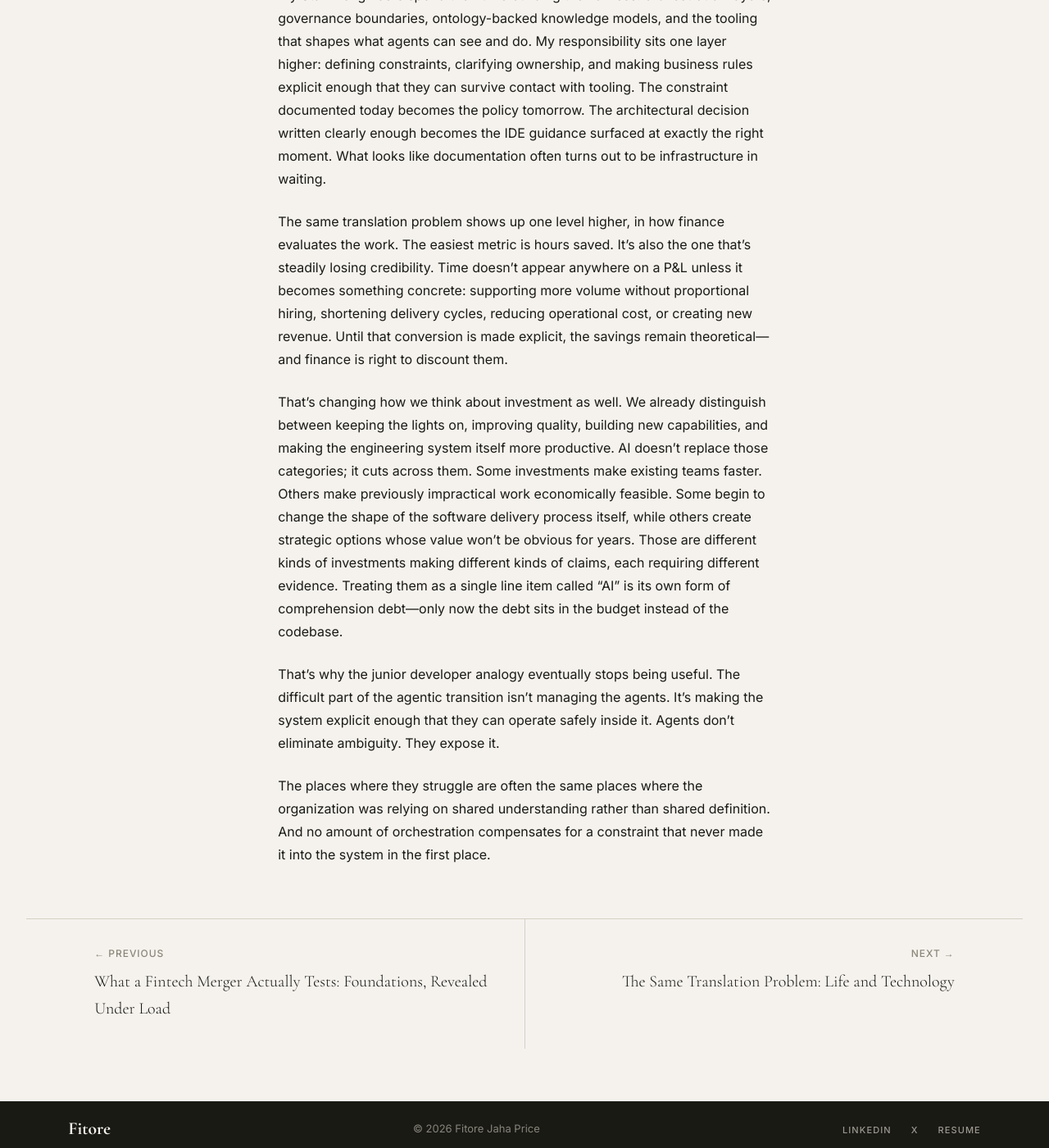
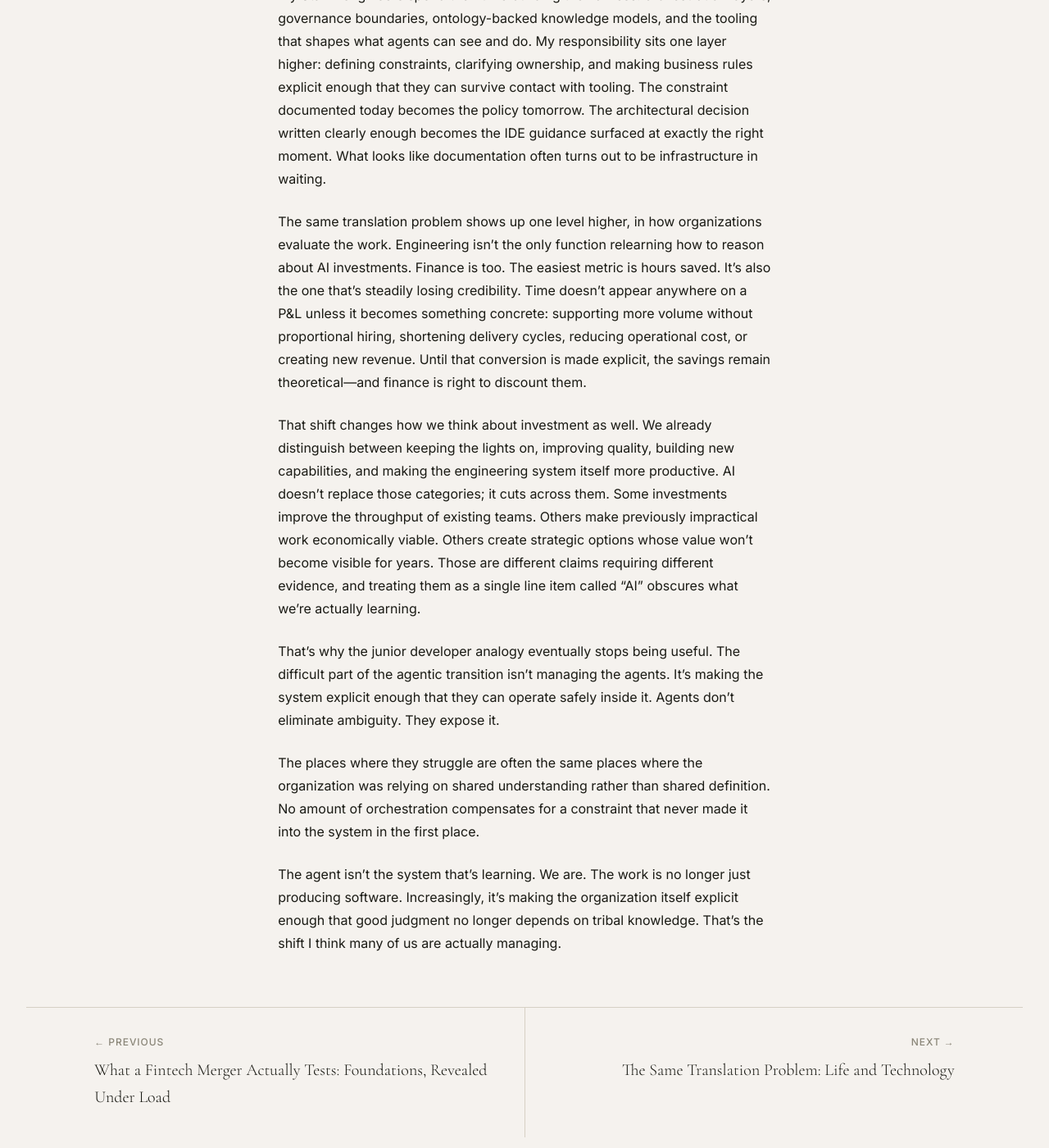
Before and after one commit to fitore/fitore.github.io, a Jekyll site: the page built from _posts/2026-04-20-managing-in-ai-era.md, in a window 1280 px wide and 1400 px high, scrolled down 1977 px. Shown: the whole window at 82% size. Built offline with Jekyll 4.4.1, drawn with Linux system fonts in a browser that asks for light colours.

Commit message:
Replace final AI management section

```diff
--- a/_posts/2026-04-20-managing-in-ai-era.md
+++ b/_posts/2026-04-20-managing-in-ai-era.md
@@ -21,14 +21,17 @@ What became interesting wasn't that the workflow worked. It was that the quality
 Most discussions about AI focus on production. How much code can it generate? How much time can it save? The harder question is comprehension. I think of it as comprehension debt: producing work faster than you can understand, reproduce, debug, or defend it. The problem isn't that the code was written by an agent. The problem is that ownership still sits with the engineer reviewing it. If output arrives faster than understanding, the bottleneck hasn't disappeared. It has moved.
 
 ## Where the Responsibility Moves
+
 The same shift shows up in engineering leadership.
 
 My Staff+ engineers spend their time building the harness: orchestration layers, governance boundaries, ontology-backed knowledge models, and the tooling that shapes what agents can see and do. My responsibility sits one layer higher: defining constraints, clarifying ownership, and making business rules explicit enough that they can survive contact with tooling. The constraint documented today becomes the policy tomorrow. The architectural decision written clearly enough becomes the IDE guidance surfaced at exactly the right moment. What looks like documentation often turns out to be infrastructure in waiting.
 
-The same translation problem shows up one level higher, in how finance evaluates the work. The easiest metric is hours saved. It's also the one that's steadily losing credibility. Time doesn't appear anywhere on a P&L unless it becomes something concrete: supporting more volume without proportional hiring, shortening delivery cycles, reducing operational cost, or creating new revenue. Until that conversion is made explicit, the savings remain theoretical—and finance is right to discount them.
+The same translation problem shows up one level higher, in how organizations evaluate the work. Engineering isn't the only function relearning how to reason about AI investments. Finance is too. The easiest metric is hours saved. It's also the one that's steadily losing credibility. Time doesn't appear anywhere on a P&L unless it becomes something concrete: supporting more volume without proportional hiring, shortening delivery cycles, reducing operational cost, or creating new revenue. Until that conversion is made explicit, the savings remain theoretical—and finance is right to discount them.
 
-That's changing how we think about investment as well. We already distinguish between keeping the lights on, improving quality, building new capabilities, and making the engineering system itself more productive. AI doesn't replace those categories; it cuts across them. Some investments make existing teams faster. Others make previously impractical work economically feasible. Some begin to change the shape of the software delivery process itself, while others create strategic options whose value won't be obvious for years. Those are different kinds of investments making different kinds of claims, each requiring different evidence. Treating them as a single line item called "AI" is its own form of comprehension debt—only now the debt sits in the budget instead of the codebase.
+That shift changes how we think about investment as well. We already distinguish between keeping the lights on, improving quality, building new capabilities, and making the engineering system itself more productive. AI doesn't replace those categories; it cuts across them. Some investments improve the throughput of existing teams. Others make previously impractical work economically viable. Others create strategic options whose value won't become visible for years. Those are different claims requiring different evidence, and treating them as a single line item called "AI" obscures what we're actually learning.
 
 That's why the junior developer analogy eventually stops being useful. The difficult part of the agentic transition isn't managing the agents. It's making the system explicit enough that they can operate safely inside it. Agents don't eliminate ambiguity. They expose it.
 
-The places where they struggle are often the same places where the organization was relying on shared understanding rather than shared definition. And no amount of orchestration compensates for a constraint that never made it into the system in the first place.
+The places where they struggle are often the same places where the organization was relying on shared understanding rather than shared definition. No amount of orchestration compensates for a constraint that never made it into the system in the first place.
+
+The agent isn't the system that's learning. We are. The work is no longer just producing software. Increasingly, it's making the organization itself explicit enough that good judgment no longer depends on tribal knowledge. That's the shift I think many of us are actually managing.
```
